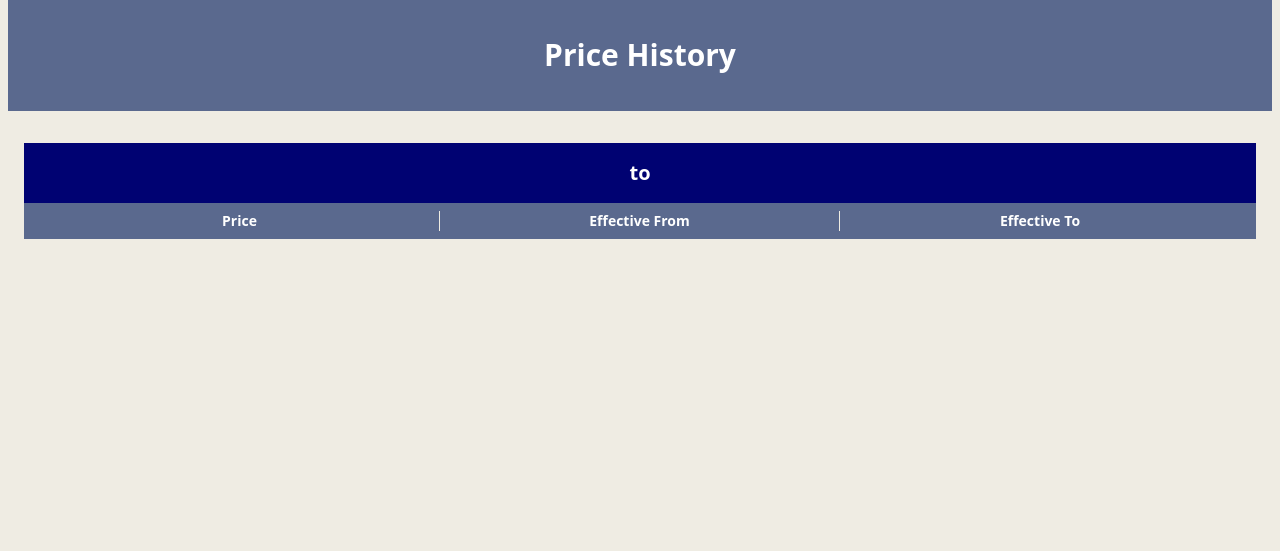
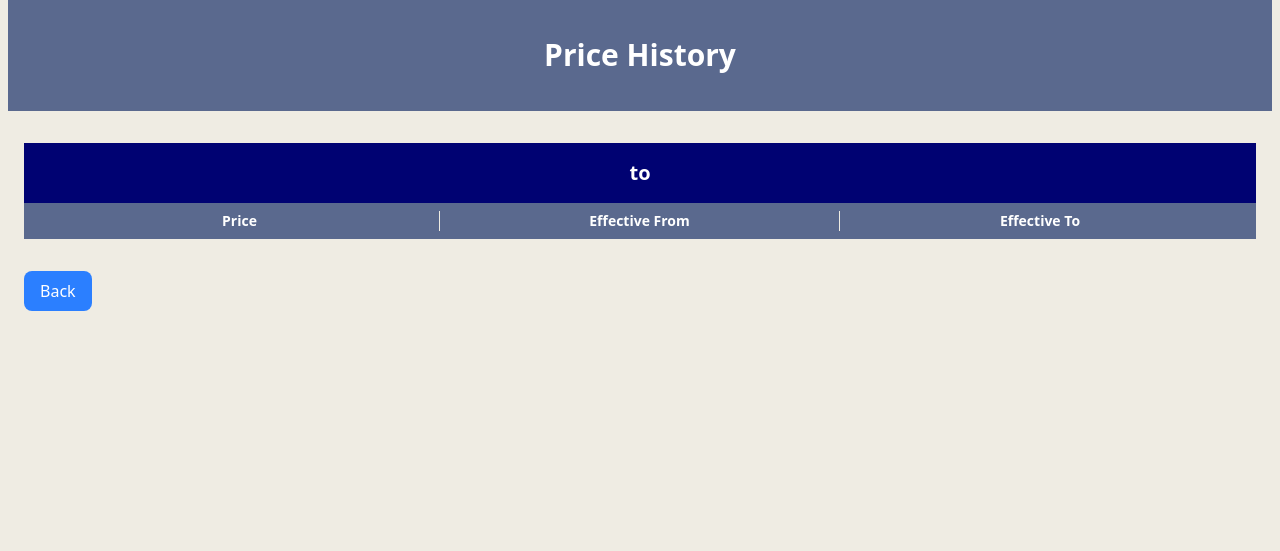
Before and after one commit to youth-of-may/CSCI41-Sure, a Django app: template tirrianTrains/trainapp/templates/trainapp/price/price_history.html in a window 1280 px wide. Shown: the part 73-624 px from the top of the page. Run offline with Django 5.2, Linux system fonts and the light colour scheme; the template is opened without the code that fills it, so the values that code supplies are empty.

Commit message:
Added a back button

```diff
--- a/tirrianTrains/trainapp/templates/trainapp/price/price_history.html
+++ b/tirrianTrains/trainapp/templates/trainapp/price/price_history.html
@@ -33,5 +33,7 @@ Price History
             {% endfor %}
         </ul>
     </div>
+        <a href="{% url 'station_list' %}" class="inline-block bg-blue-500 text-white rounded-lg px-4 py-2 hover:bg-blue-600">Back</a>
+    </div>
 </div>
 {% endblock %}
```
